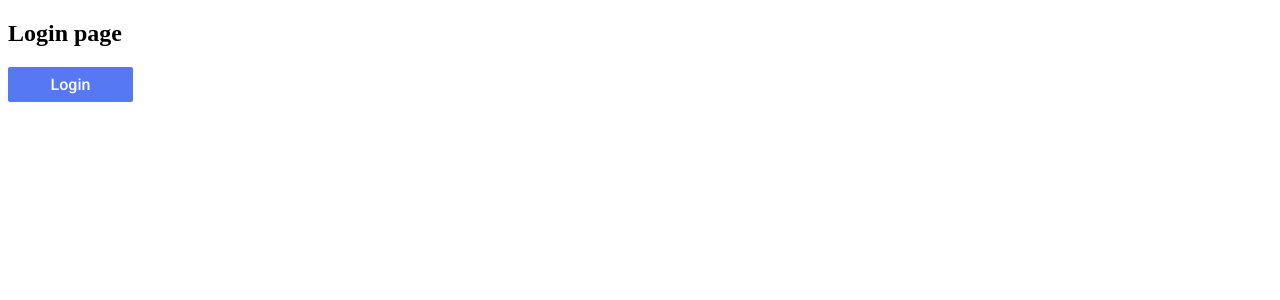
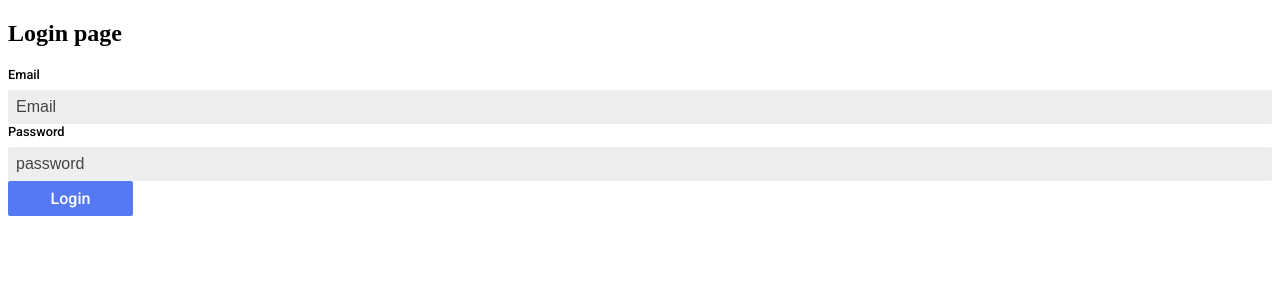
Before and after one commit to PepeValderramaRegueira/pwa-counter-with-login-for-bbva, a React (Create React App) app in the folder client/: page / in a window 1280 px wide. Shown: the top 300 px of the page. Built offline with nearby package versions, Linux system fonts and the light colour scheme.

Commit message:
Se ajustan los componentes de la página de Login

```diff
--- a/client/src/pages/public/Login/Login.jsx
+++ b/client/src/pages/public/Login/Login.jsx
@@ -21,27 +21,27 @@ const Login = () => {
     <section className='login-page'>
       <h1>Login page</h1>
       <form onSubmit={handleFormSubmit}>
-        <Field>
-          <Label text='Email' />
-          <Input
+        <Field
+          Label={<Label text='Email' />}
+          Input={<Input
             value={email}
             id='email'
             placeholder='Email'
             name='email'
             onChange={handleEmailChange}
-          />
-        </Field>
-        <Field>
-          <Label text='Password' />
-          <Input
+          />}
+        />
+        <Field
+          Label={<Label text='Password' />}
+          Input={<Input
             type='password'
             value={password}
             id='password'
             placeholder='password'
             name='password'
             onChange={handlePasswordChange}
-          />
-        </Field>
+          />}
+        />
         <Button type="submit" isPrimary>
           Login
         </Button>
```
